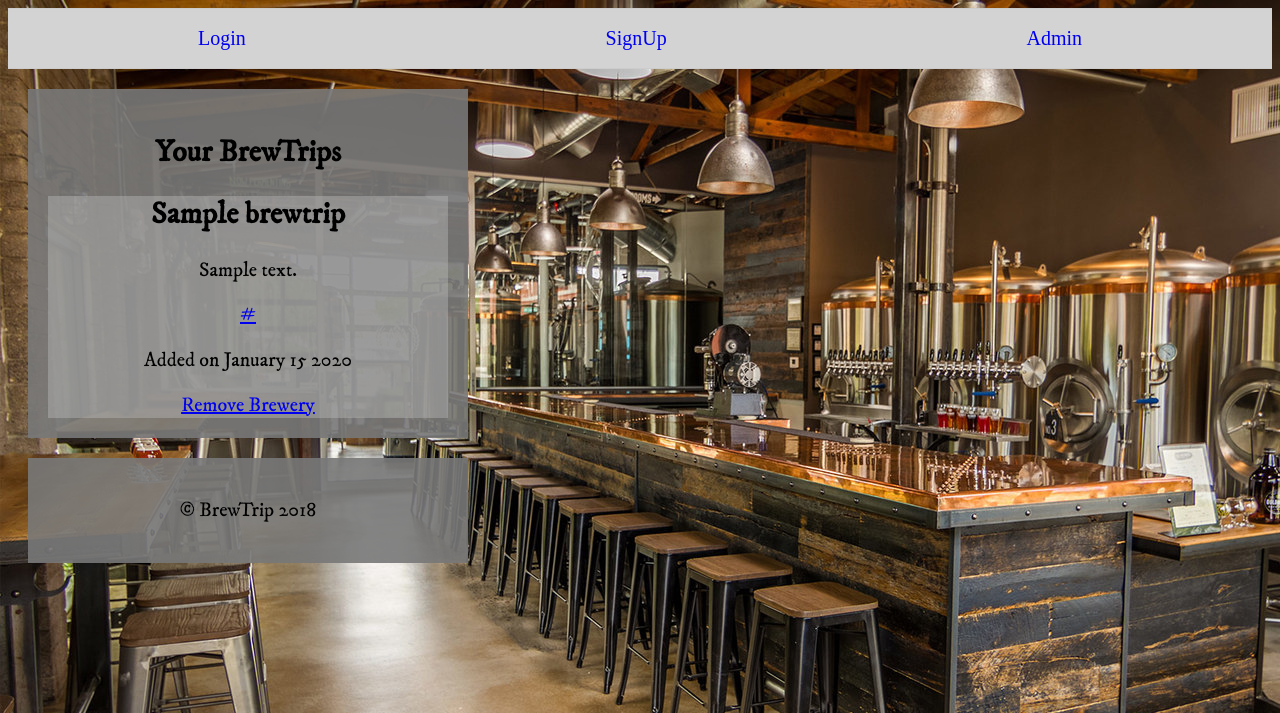
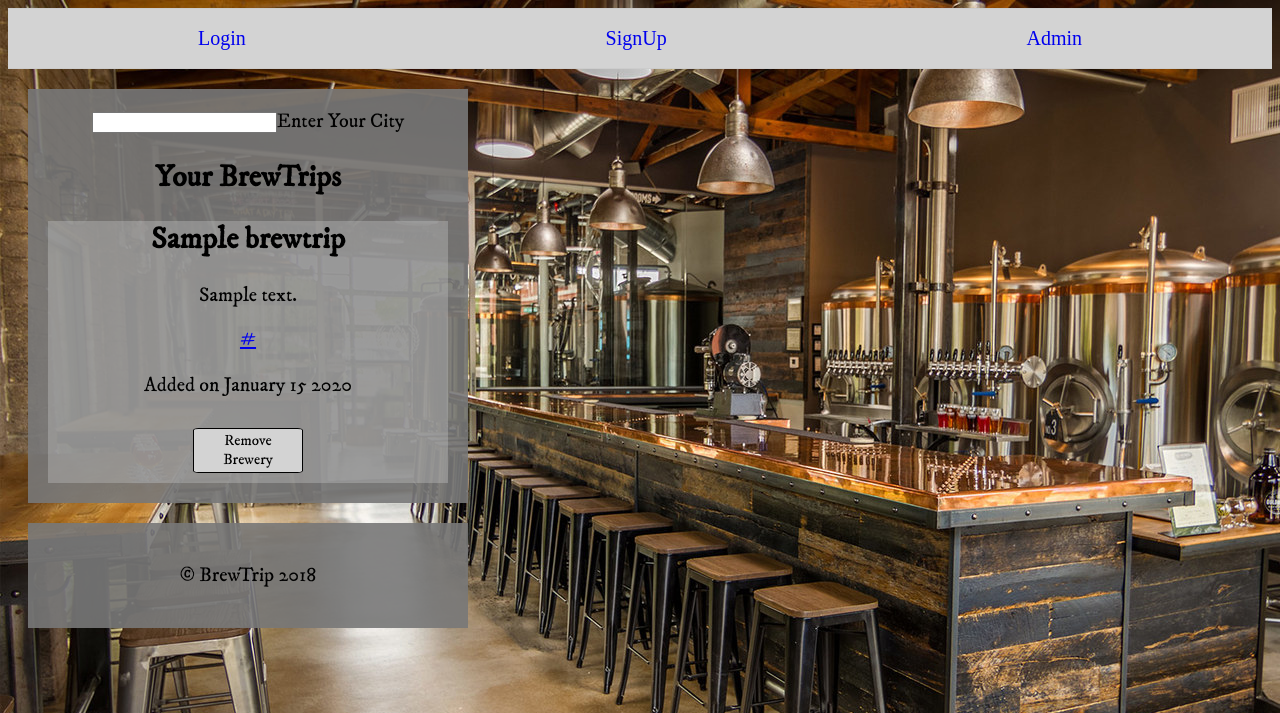
Before and after one commit to lroyce/BreweryExplorer, a Django app: page / in a window 1280 px wide. Shown: the top 713 px of the page. Run offline with Django 3.2, Linux system fonts and the light colour scheme; tables that the repository leaves empty hold one stand-in row (values such as "Sample post"); some web fonts are replaced.

Commit message:
adding user data jquery

```diff
--- a/brew_trips/forms.py
+++ b/brew_trips/forms.py
@@ -4,4 +4,4 @@ from .models import BrewTrips
 class BrewForm(ModelForm):
     class Meta():
         model = BrewTrips
-        fields = ['brewery_name','brewery_address','brewery_url','latitude','longitude',]
+        fields = ['brewery_city','brewery_name','brewery_address','brewery_url','latitude','longitude',]
--- a/brew_trips/models.py
+++ b/brew_trips/models.py
@@ -3,6 +3,7 @@ from django.utils import timezone
 from django.contrib.auth.models import User
 
 class BrewTrips(models.Model):
+    brewery_city = models.CharField(max_length = 40,blank=True)
     brewery_name = models.CharField(max_length = 100)
     brewery_address = models.CharField(max_length = 100)
     brewery_url = models.CharField(max_length = 40)
--- a/brew_trips/templates/home.html
+++ b/brew_trips/templates/home.html
@@ -7,33 +7,29 @@
     <title>Your Trips</title>
   </head>
   <body>
+<form method='/save/'>
+    <input id="city-search" type="text">Enter Your City </input>
+</form>
     <h2>Your BrewTrips</h2>
     <div class="breweries">
       {%if breweries%}
       {% for brewery in breweries%}
       <div>
-
         <div class="card-body">
           <h2>{{brewery.brewery_name}}</h2>
           <p>{{brewery.brewery_address}}</p>
           <a href="{{brewery.brewery_url}}">{{brewery.brewery_url}}</a>
-
-            <p>Added on {{brewery.prettify_datetime}}</p>
-
-
+          <p>Added on {{brewery.prettify_datetime}}</p>
           <a href="javascript:{document.getElementById('delete-{{brewery.id}}').submit()}" >
-            Remove Brewery
+          <button class="form-button">Remove Brewery</button>
           </a>
           <form id="delete-{{brewery.id}}" action="{% url 'delete' brewery.id %}" method="POST">
             {%csrf_token%}
             <!-- <input type="hidden" name="brewery.id" value="{{brewery.id}}" /> -->
-            <input type="hidden"  />
-
+            <input type="hidden"/>
           </form>
-
         </div>
       </div>
-
       {% endfor %}
       {%else%}
       <h2 class='breweries'>No breweries added</h2>
--- a/brew_trips/views.py
+++ b/brew_trips/views.py
@@ -33,7 +33,25 @@ def brewmap(request):
         return render(request, 'brewmap.html', {
         'locations':locations,
         })
-#
+
+@login_required
+def delete(request,id):
+    if request.method == 'POST':
+        plan = get_object_or_404(BrewTrips,pk=id)
+        plan.delete()
+        return redirect('home')
+
+
+def save(request):
+    if request.method == 'POST':
+        city_search = BrewForm(data=request.POST)
+        if city.is_valid():
+            brewery_city = city_search.save(commit=False)
+            brewery_city.brew_user = request.user
+            brewery_city.save()
+            return HTTPResponse
+
+
 # def create(request):
 #     if request.method == 'POST':
 #         plan_form = BrewForm(data=request.POST)
@@ -50,12 +68,6 @@ def brewmap(request):
 #     'plan_form': plan_form
 #     })
 
-@login_required
-def delete(request,id):
-    if request.method == 'POST':
-        plan = get_object_or_404(BrewTrips,pk=id)
-        plan.delete()
-        return redirect('home')
 
 
 # def brewMap(request):
--- a/static/style.css
+++ b/static/style.css
@@ -4,7 +4,6 @@
     display: flex;
     justify-content: space-around;
     flex-direction: row;
-
     font-size: 20px;
     /* font-family: 'IM Fell English SC', serif; */
     /* font-family: 'IM Fell DW Pica', serif; */
@@ -56,7 +55,6 @@ body {
   display: flex;
   justify-content: space-between;
   flex-direction: column;
-
   left: 20px;
   margin: 10px;
 }
@@ -64,3 +62,19 @@ body {
 .error {
   color: red;
 }
+
+.form-button {
+  width: 110px;
+  height: 45px;
+  background-color: lightgrey;
+  border-radius: 5%;
+  border: 1px solid black;
+  margin: 10px;
+  font-family: 'IM Fell DW Pica', serif;
+  font-size: 15px;
+  text-decoration: none;
+}
+
+#url {
+  color: black;
+}
```
Also changed, not shown: brew_trips/templates/brewMap.html (+4 -4 lines).
